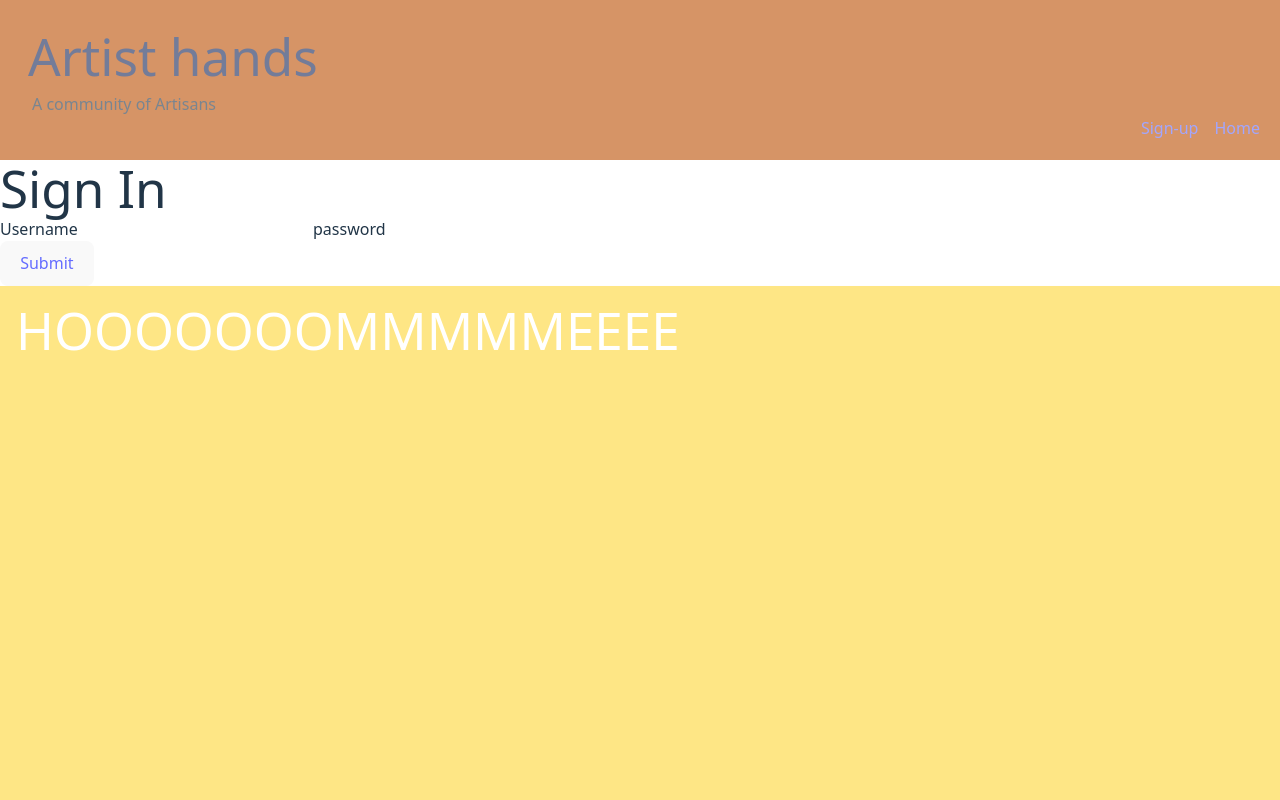
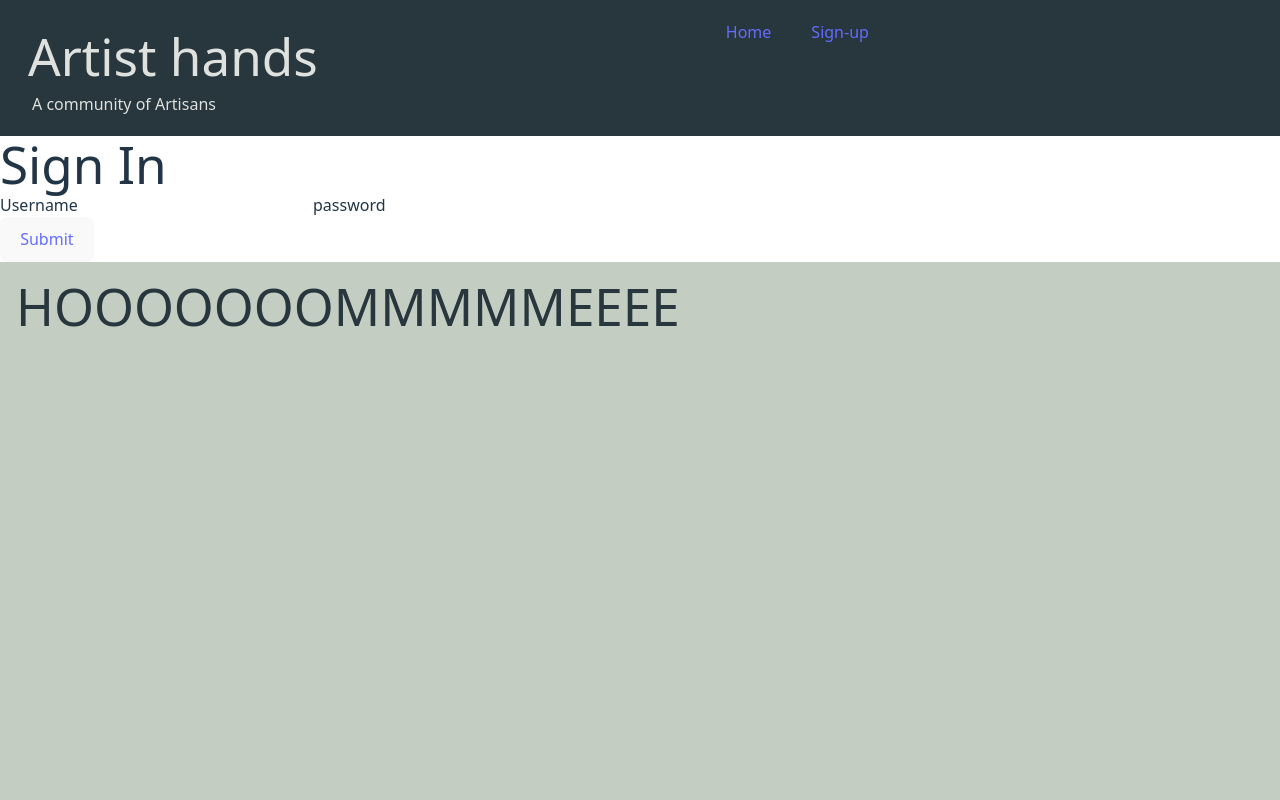
Before and after one commit to shabalalaLandiwe/viteReactApp, a React (Vite) app: page /Login in a window 1280 px wide. Shown: the top 800 px of the page. Built offline with nearby package versions, Linux system fonts and the light colour scheme.

Commit message:
basic tailwindcss

```diff
--- a/index.html
+++ b/index.html
@@ -6,7 +6,7 @@
     <link rel="stylesheet" href="/src/index.css">
     <title>Vite + React</title>
   </head>
-  <body>
+  <body >
     <div id="root"></div>
     <script type="module" src="/src/main.jsx"></script>
   </body>
--- a/src/Footer.jsx
+++ b/src/Footer.jsx
@@ -1,6 +1,6 @@
 function Footer(){
     return(
-        <footer>
+        <footer class="bg-[#28363D] h-screen">
             <p> &copy; {new Date().getFullYear()} Artisans</p>
         </footer>
 
--- a/src/Header.jsx
+++ b/src/Header.jsx
@@ -6,17 +6,17 @@ function Header(){
     // return() in React doesn’t return just one component —
     // it returns one JSX expression,
     return(
-        <header class="bg-amber-700 opacity-60 flex-2 p-5">
-            <div class="row-start-1 min-h-18 inline-table"  >
-                <h1 class="text-blue-950 backdrop-opacity-100 p-2">Artist hands</h1>
+        <header class="bg-[#28363D] space-x-10 text-[#DEE1DD]  w-screen inline-flex p-5">
+            <div class="row-start-1 min-h-18 text-[#DEE1DD] "  >
+                <h1 class="p-2">Artist hands</h1>
                 <h4 class="pl-3"> A community of Artisans </h4>
             </div>
 
 {/*  'flex and inline-table have apply the same propeties but flex handles
 them as separate containers */}
-            <div class ="flex ma flex-row-reverse  space-x-4 space-x-reverse">
+            <div class ="flex  space-x-90 space-x-reverse">
 
-                <div class="inline-grid mt-" >
+                <div class="inline-grid pr-10" >
                         {/* Link: Creates navigation links that update the URL */}
                     <Link to ="/">Home</Link>  {" "}
                 </div>
--- a/src/Home.jsx
+++ b/src/Home.jsx
@@ -1,9 +1,12 @@
-
+import Footer from "./Footer";
 function Home(){
     return(
 
-        <div className="bg-amber-200 backdrop-opacity-5 text-white p-4  shadow-md md:w-screen h-150 p-2" >
+        <div className="bg-[#C4CDC1] h-screen  text-[#28363D] p-4  h-150p" >
             <h1> HOOOOOOOMMMMMEEEE</h1>
+            {/* <div mb-5>
+                <Footer/>
+            </div> */}
         </div>
 
     );
```
